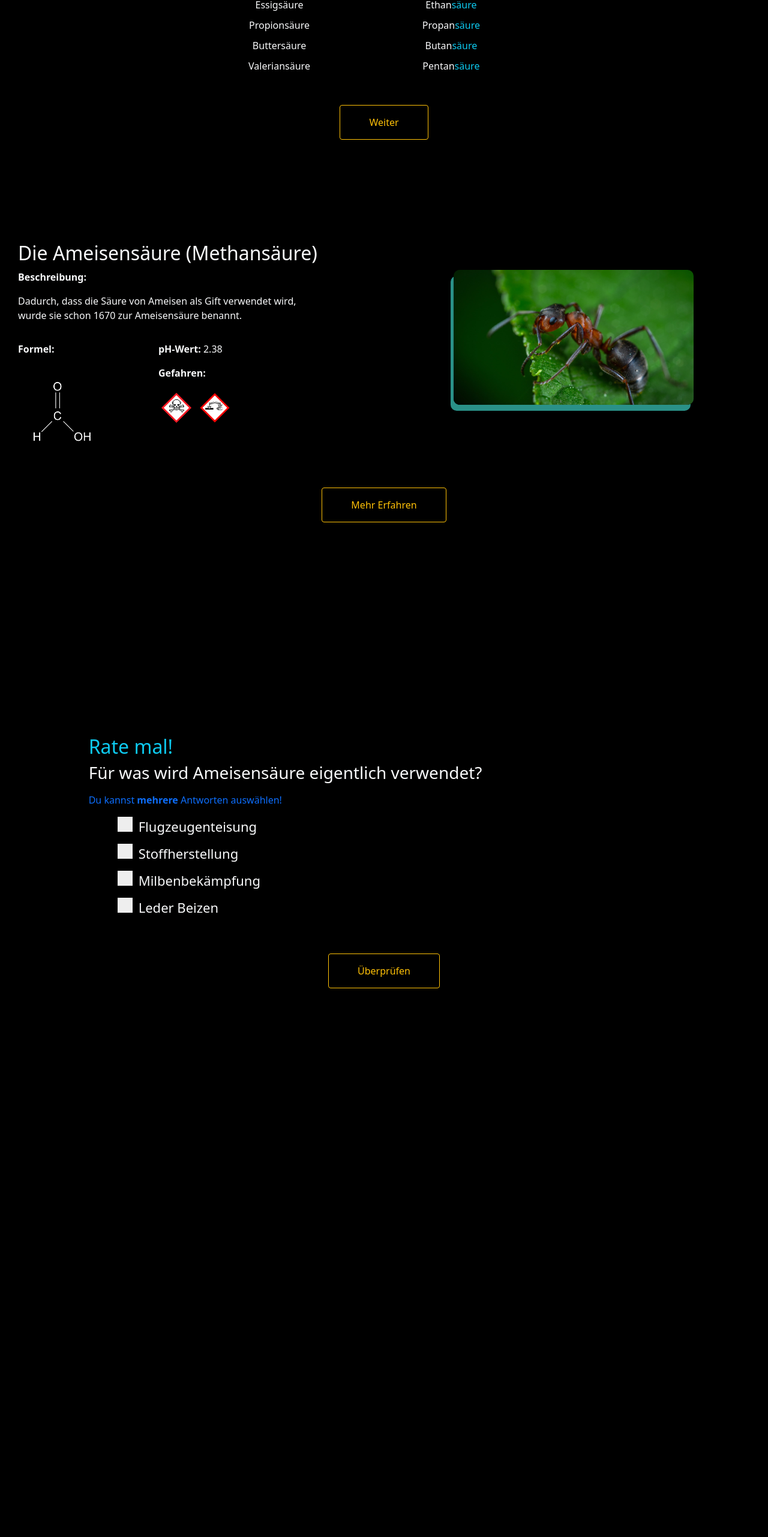
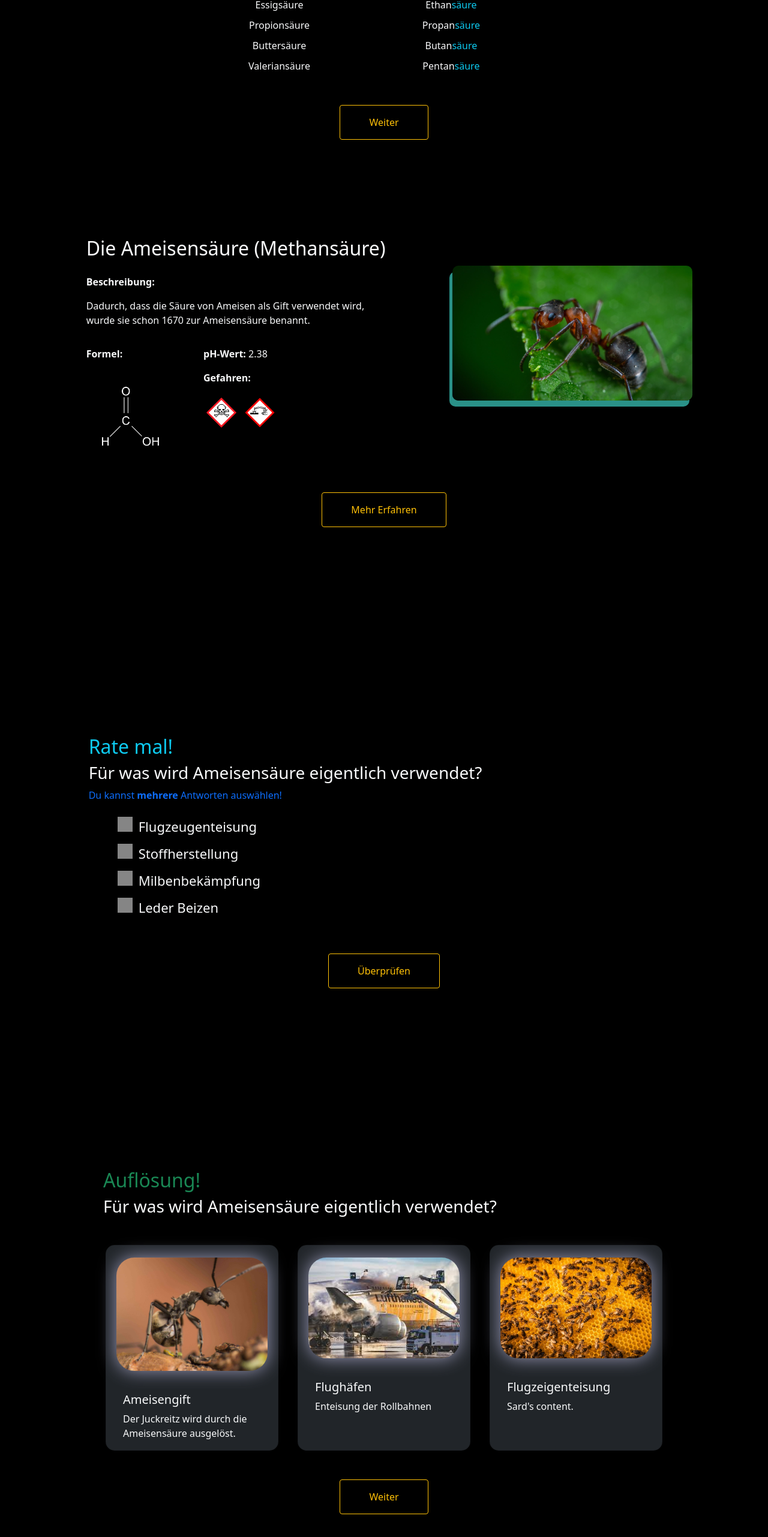
Before and after one commit to fduschka/fduschka.github.io, a plain HTML site: page index.html in a window 1280 px wide. Shown: the part 2163-4726 px from the top of the page at 60% size. Before the commit the page ends 4000 px from the top, so only its background shows below. Drawn offline with nearby package versions, Linux system fonts and the light colour scheme.

Commit message:
Quiz ameisensäure

```diff
--- a/index.html
+++ b/index.html
@@ -93,11 +93,13 @@
 
         <!--AMEISENSÄURE-->
 
-        <div id="ameisen" class="row vh-100 justify-content-md-center align-items-center">
-            <div class="col-lg-auto text-light">
-                <h2 class="">Die Ameisensäure (Methansäure)</h2>
-                <div class="row">
-                    <div class="col-md-7 col-sm-8">
+        <div id="ameisen" class="row vh-100 justify-content-center align-items-center">
+            <div class="col-auto text-light">
+
+                <div class="row mx-auto justify-content-center">
+
+                    <div class="col-md-6 col-sm-8">
+                        <h2 class="mb-4">Die Ameisensäure (Methansäure)</h2>
                         <div class="row">
                             <p><strong>Beschreibung:</strong></p>
                             <p>
@@ -118,7 +120,7 @@
                             </div>
                         </div>
                     </div>
-                    <div class="col-md-3 col-sm-8">
+                    <div class="col-md-4 col-sm-8 mt-5">
                         <img class="vergleich-img" src="./img/ameisensaeure.jpg" alt="">
                     </div>
                 </div>
@@ -135,7 +137,7 @@
             <div class="col-lg-auto text-light">
                 <h2 class="text-info">Rate mal!</h2>
                 <h3>Für was wird Ameisensäure eigentlich verwendet?</h3>
-                <p class="mt-3 text-primary">Du kannst <strong>mehrere</strong> Antworten auswählen!</p>
+                <p class="mb-4 text-primary">Du kannst <strong>mehrere</strong> Antworten auswählen!</p>
                 <div class="ameisenquiz">
                     <div class="row mx-5">
                         <label class="quiz-check">Flugzeugenteisung
@@ -157,39 +159,47 @@
                     </div>
                 </div>
                 <div class="row justify-content-center">
-                    <a onclick="ameisenquiz()" class="btn btn-outline-warning w-auto mt-5 py-3 px-5">Überprüfen</a>
+                    <a onclick="ameisenquiz(this)" class="btn btn-outline-warning w-auto mt-5 py-3 px-5">Überprüfen</a>
+                    <a href="#ameisenfunktionen" id="ameisen-quiz-weiter" class="d-none mx-4 btn btn-warning w-auto mt-5 py-3 px-5">Weiter</a>
+                </div>
+            </div>
+        </div>
+
+        <!--FUNKTIONEN AMEISENSÄURE-->
+
+        <div id="ameisenfunktionen" class="row vh-100 justify-content-md-center align-items-center">
+            <div class="col-auto text-light">
+                    <h2 class="text-success">Auflösung!</h2>
+                    <h3>Für was wird Ameisensäure eigentlich verwendet?</h3>
+                <div class="row mt-5 justify-content-center">
+                    <div class="card bg-dark mx-3" style="width: 18rem;">
+                        <img class="rounded-img" src="./img/ameisegift.jpg" alt="Card image cap">
+                        <div class="card-body">
+                            <h5 class="card-title">Ameisengift</h5>
+                            <p class="card-text">Der Juckreitz wird durch die Ameisensäure ausgelöst.</p>
+                        </div>
+                    </div>
+                    <div class="card bg-dark mx-3" style="width: 18rem;">
+                        <img class="rounded-img" src="./img/planeice.jpeg" alt="Card image cap">
+                        <div class="card-body">
+                            <h5 class="card-title">Flughäfen</h5>
+                            <p class="card-text">Enteisung der Rollbahnen</p>
+                        </div>
+                    </div>
+                    <div class="card bg-dark mx-3" style="width: 18rem;">
+                        <img class="rounded-img" src="./img/bienenstock.jpeg" alt="Card image cap">
+                        <div class="card-body">
+                            <h5 class="card-title">Flugzeigenteisung</h5>
+                            <p class="card-text">Sard's content.</p>
+                        </div>
+                    </div>
+                </div>
+                <div class="row justify-content-center">
+                    <a class="btn btn-outline-warning w-auto mt-5 py-3 px-5">Weiter</a>
                 </div>
             </div>
         </div>
 </body>
 
-<script>
-    function quelle(link) {
-        alert("Quelle: " + link);
-    }
-
-    function ameisenquiz() {
-        let corrects = [1,0,1,1];
-        let boxes = [document.getElementById("ameisen-quiz-1"), document.getElementById("ameisen-quiz-2"), document.getElementById("ameisen-quiz-3"), document.getElementById("ameisen-quiz-4")]
-
-        boxes.forEach(box => {
-            box.parentElement.classList.remove("quiz-correct");
-            box.parentElement.classList.remove("quiz-false");
-        });
-
-        for (let i = 0; i < boxes.length; i++) {
-            if (boxes[i].checked && corrects[i] == 1) {
-                boxes[i].parentElement.classList.add("quiz-correct");
-            } else if (!boxes[i].checked && corrects[i] == 1) {
-                boxes[i].parentElement.classList.add("quiz-false");
-            } else if (!boxes[i].checked && corrects[i] == 0) {
-                boxes[i].parentElement.classList.add("quiz-correct");
-            } else {
-                boxes[i].parentElement.classList.add("quiz-false");
-            }
-        }
-
-        innerHTML = "Erneut Überprüfen";
-    }
-</script>
+<script src="./script.js"></script>
 </html>
--- /dev/null
+++ b/script.js
@@ -0,0 +1,28 @@
+function quelle(link) {
+    alert("Quelle: " + link);
+}
+
+function ameisenquiz(button) {
+    let corrects = [1,0,1,1];
+    let boxes = [document.getElementById("ameisen-quiz-1"), document.getElementById("ameisen-quiz-2"), document.getElementById("ameisen-quiz-3"), document.getElementById("ameisen-quiz-4")]
+
+    boxes.forEach(box => {
+        box.parentElement.classList.remove("quiz-correct");
+        box.parentElement.classList.remove("quiz-false");
+    });
+
+    for (let i = 0; i < boxes.length; i++) {
+        if (boxes[i].checked && corrects[i] == 1) {
+            boxes[i].parentElement.classList.add("quiz-correct");
+        } else if (!boxes[i].checked && corrects[i] == 1) {
+            boxes[i].parentElement.classList.add("quiz-false");
+        } else if (!boxes[i].checked && corrects[i] == 0) {
+            boxes[i].parentElement.classList.add("quiz-correct");
+        } else {
+            boxes[i].parentElement.classList.add("quiz-false");
+        }
+    }
+
+    button.innerHTML = "Erneut Überpüfen";
+    document.getElementById("ameisen-quiz-weiter").classList.remove("d-none");
+}
--- a/style.css
+++ b/style.css
@@ -120,7 +120,7 @@ body::-webkit-scrollbar {
     left: 0;
     height: 25px;
     width: 25px;
-    background-color: #eee;
+    background-color: rgb(133, 133, 133);
   }
 
   /* On mouse-over, add a grey background color */
@@ -130,7 +130,7 @@ body::-webkit-scrollbar {
 
   /* When the checkbox is checked, add a blue background */
   .quiz-check input:checked ~ .checkmark {
-    background-color: #2196F3;
+    background-color: #0066ff;
     color:rgb(249, 48, 69);
   }
 
@@ -166,3 +166,13 @@ body::-webkit-scrollbar {
 .quiz-false {
     color: red;
 }
+
+.rounded-img {
+    border-radius: 30px;
+    filter: drop-shadow(0px 0px 15px #9898b6);;
+    margin: 20px 5px;
+}
+
+.card {
+    border-radius: 15px;
+}
```
Also changed, not shown: img/ameisegift.jpg (added), img/planeice.jpeg (added), img/planeice.jpg (deleted).
